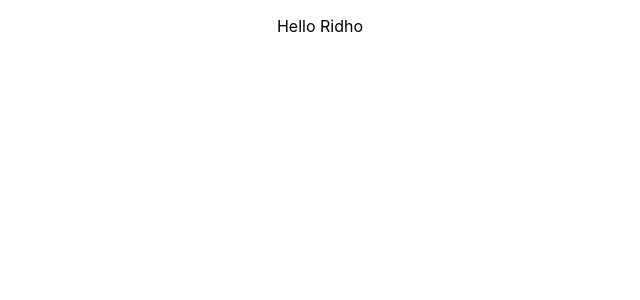
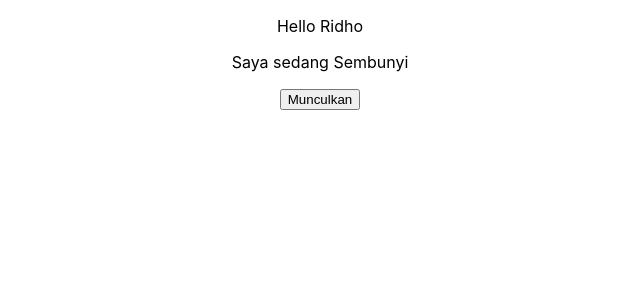
Before and after one commit to ridhomujizat/learn-testing-react, a React (Create React App) app: page / in a window 1280 px wide. Shown: the top 300 px of the page, without its empty margins (320-960 px from the left). Built offline with nearby package versions, Linux system fonts and the light colour scheme.

Commit message:
render with RTL

```diff
--- a/src/App.js
+++ b/src/App.js
@@ -1,11 +1,12 @@
-import logo from "./logo.svg";
 import "./App.css";
 import SampleCompRTL from "./materi-testing/SampleCompRTL";
+import SimpleShowHide from "./materi-testing/SimpleShowHide";
 
 function App() {
   return (
     <div className="App">
       <SampleCompRTL />
+      <SimpleShowHide />
     </div>
   );
 }
--- /dev/null
+++ b/src/materi-testing/SimpleShowHide.js
@@ -0,0 +1,22 @@
+import React, { useState } from "react";
+
+const SimpleShowHide = () => {
+  const [show, setShow] = useState(false);
+
+  const toggle = () => {
+    if (show) {
+      setShow(false);
+    } else {
+      setShow(true);
+    }
+  };
+
+  return (
+    <div>
+      <p>Saya sedang {show ? "Muncul" : "Sembunyi"}</p>
+      <button onClick={toggle}>{show ? "Sembunyikan" : "Munculkan"}</button>
+    </div>
+  );
+};
+
+export default SimpleShowHide;
```
Also changed, not shown: 1 other file (tests, documents, lock files or other folders).
